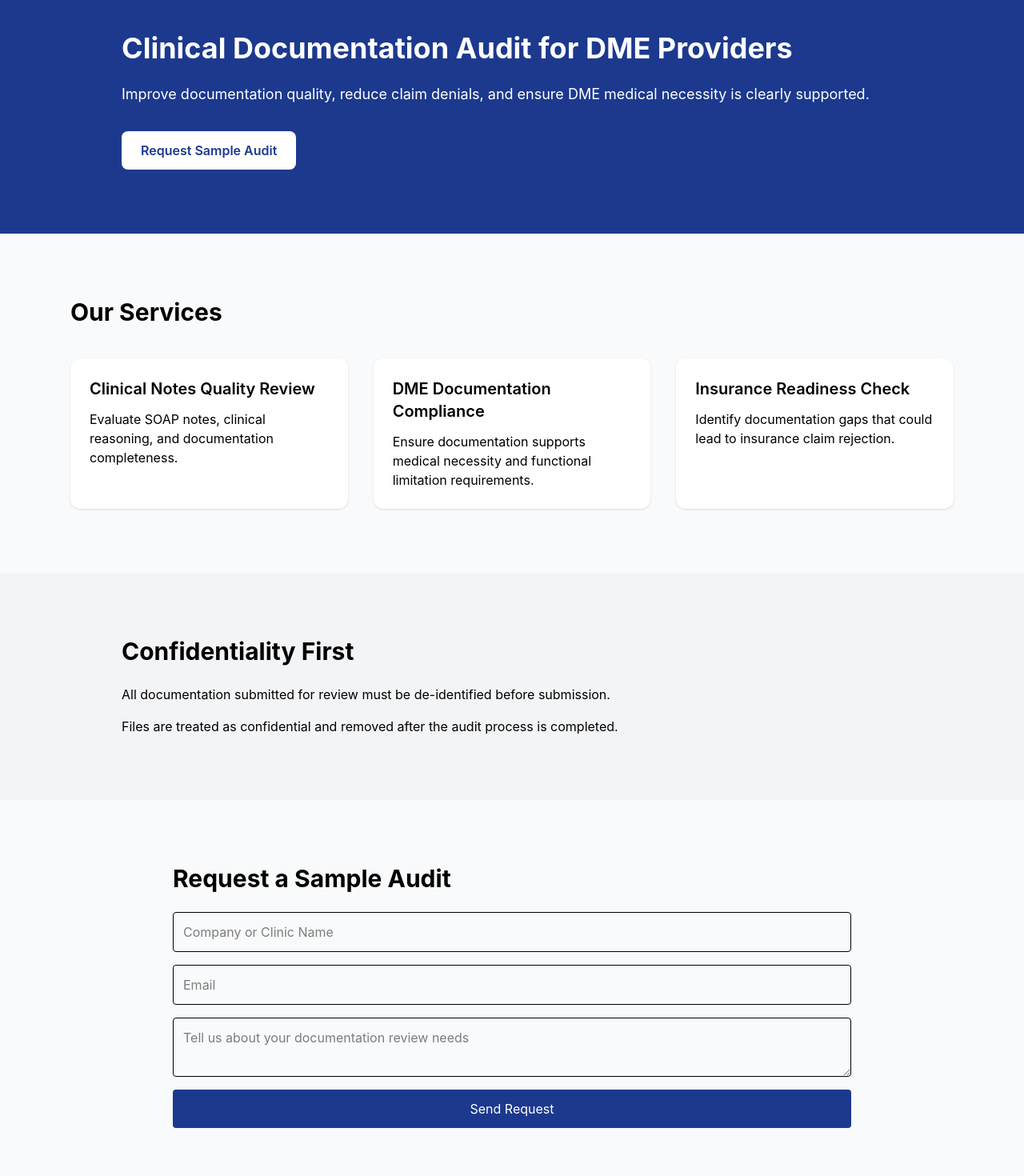
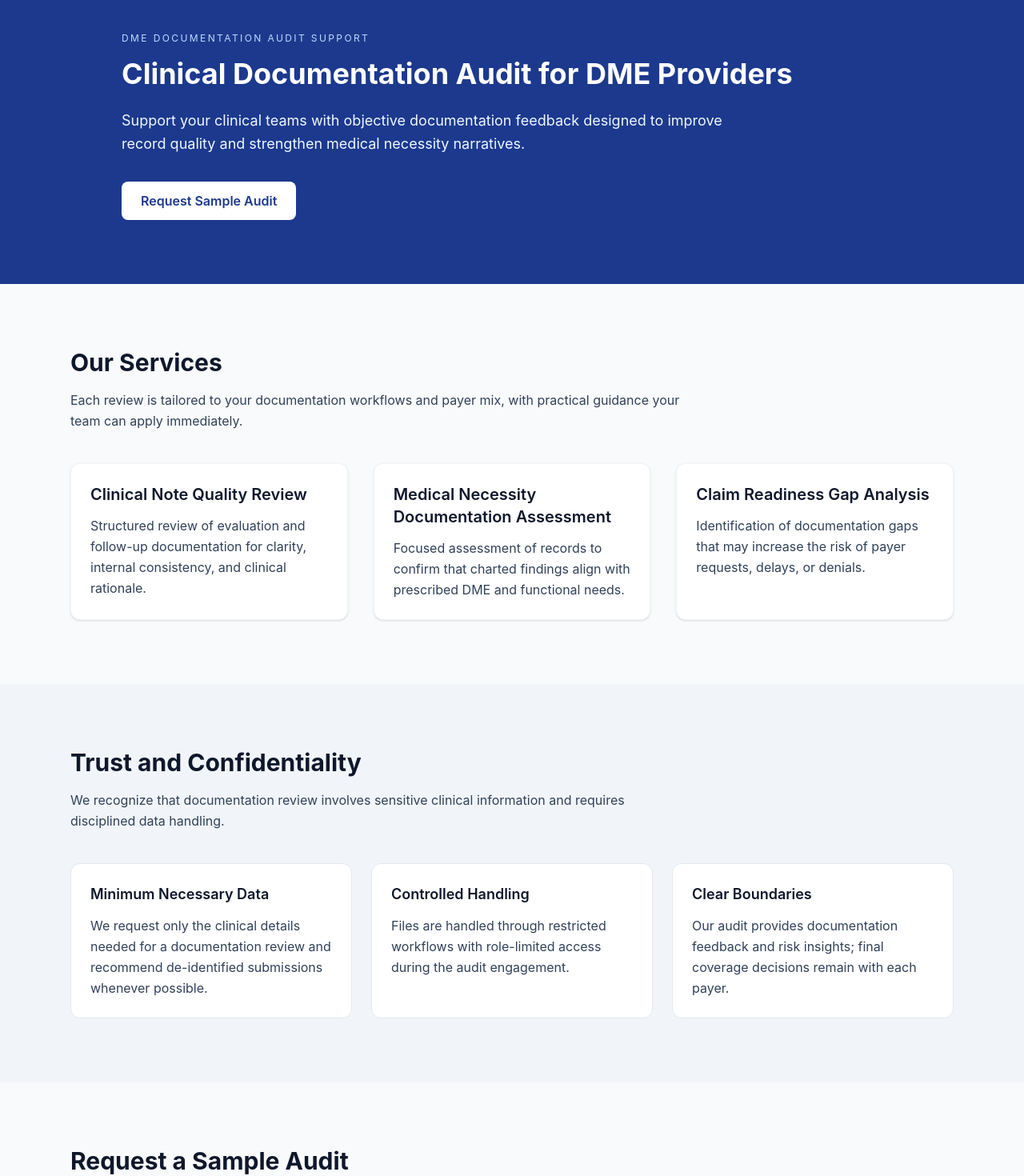
Before and after one commit to moloxanos-pixel/dme-doc-audit-site, a React (Vite) app: page / in a window 1280 px wide. Shown: the part 40-1510 px from the top of the page at 80% size. Built offline with nearby package versions, Linux system fonts and the light colour scheme.

Commit message:
Refactor homepage into reusable sections

```diff
--- a/src/App.jsx
+++ b/src/App.jsx
@@ -1,129 +1,143 @@
+const services = [
+  {
+    title: 'Clinical Note Quality Review',
+    description:
+      'Structured review of evaluation and follow-up documentation for clarity, internal consistency, and clinical rationale.',
+  },
+  {
+    title: 'Medical Necessity Documentation Assessment',
+    description:
+      'Focused assessment of records to confirm that charted findings align with prescribed DME and functional needs.',
+  },
+  {
+    title: 'Claim Readiness Gap Analysis',
+    description:
+      'Identification of documentation gaps that may increase the risk of payer requests, delays, or denials.',
+  },
+]
+
+const trustPrinciples = [
+  {
+    title: 'Minimum Necessary Data',
+    detail:
+      'We request only the clinical details needed for a documentation review and recommend de-identified submissions whenever possible.',
+  },
+  {
+    title: 'Controlled Handling',
+    detail:
+      'Files are handled through restricted workflows with role-limited access during the audit engagement.',
+  },
+  {
+    title: 'Clear Boundaries',
+    detail:
+      'Our audit provides documentation feedback and risk insights; final coverage decisions remain with each payer.',
+  },
+]
+
+function PageSection({ className = '', children }) {
+  return (
+    <section className={`py-20 ${className}`.trim()}>
+      <div className="max-w-6xl mx-auto px-6">{children}</div>
+    </section>
+  )
+}
+
+function SectionHeading({ title, description }) {
+  return (
+    <header className="mb-10 max-w-3xl">
+      <h2 className="text-3xl font-bold text-slate-900 mb-4">{title}</h2>
+      {description ? <p className="text-slate-700 leading-relaxed">{description}</p> : null}
+    </header>
+  )
+}
+
+function HeroSection() {
+  return (
+    <section className="bg-blue-900 text-white py-20">
+      <div className="max-w-5xl mx-auto px-6">
+        <p className="uppercase tracking-[0.2em] text-xs text-blue-200 mb-4">DME Documentation Audit Support</p>
+        <h1 className="text-4xl font-bold mb-6">Clinical Documentation Audit for DME Providers</h1>
+        <p className="text-lg text-blue-50 mb-8 max-w-3xl leading-relaxed">
+          Support your clinical teams with objective documentation feedback designed to improve record quality and
+          strengthen medical necessity narratives.
+        </p>
+        <button className="bg-white text-blue-900 px-6 py-3 rounded-lg font-semibold">Request Sample Audit</button>
+      </div>
+    </section>
+  )
+}
+
+function ServiceCard({ title, description }) {
+  return (
+    <article className="bg-white p-6 rounded-xl shadow-sm border border-slate-100">
+      <h3 className="text-xl font-semibold mb-3 text-slate-900">{title}</h3>
+      <p className="text-slate-700 leading-relaxed">{description}</p>
+    </article>
+  )
+}
+
+function ServicesSection() {
+  return (
+    <PageSection>
+      <SectionHeading
+        title="Our Services"
+        description="Each review is tailored to your documentation workflows and payer mix, with practical guidance your team can apply immediately."
+      />
+      <div className="grid md:grid-cols-3 gap-8">
+        {services.map((service) => (
+          <ServiceCard key={service.title} title={service.title} description={service.description} />
+        ))}
+      </div>
+    </PageSection>
+  )
+}
+
+function TrustSection() {
+  return (
+    <PageSection className="bg-slate-100">
+      <SectionHeading
+        title="Trust and Confidentiality"
+        description="We recognize that documentation review involves sensitive clinical information and requires disciplined data handling."
+      />
+      <div className="grid md:grid-cols-3 gap-6">
+        {trustPrinciples.map((principle) => (
+          <article key={principle.title} className="bg-white rounded-xl p-6 border border-slate-200">
+            <h3 className="text-lg font-semibold text-slate-900 mb-3">{principle.title}</h3>
+            <p className="text-slate-700 leading-relaxed">{principle.detail}</p>
+          </article>
+        ))}
+      </div>
+    </PageSection>
+  )
+}
+
+function ContactSection() {
+  return (
+    <PageSection>
+      <SectionHeading
+        title="Request a Sample Audit"
+        description="Share your goals, documentation volume, and timelines, and we will outline a review approach for your team."
+      />
+      <form className="grid gap-4 max-w-3xl">
+        <input type="text" placeholder="Company or Clinic Name" className="p-3 border rounded border-slate-300" />
+        <input type="email" placeholder="Work Email" className="p-3 border rounded border-slate-300" />
+        <textarea
+          placeholder="Tell us about your documentation review priorities"
+          className="p-3 border rounded border-slate-300 min-h-28"
+        />
+        <button className="bg-blue-900 text-white py-3 rounded font-medium">Send Request</button>
+      </form>
+    </PageSection>
+  )
+}
+
 export default function App() {
   return (
     <div className="min-h-screen bg-gray-50">
-
-      {/* HERO */}
-      <section className="bg-blue-900 text-white py-20">
-        <div className="max-w-5xl mx-auto px-6">
-          <h1 className="text-4xl font-bold mb-6">
-            Clinical Documentation Audit for DME Providers
-          </h1>
-
-          <p className="text-lg mb-8">
-            Improve documentation quality, reduce claim denials,
-            and ensure DME medical necessity is clearly supported.
-          </p>
-
-          <button className="bg-white text-blue-900 px-6 py-3 rounded-lg font-semibold">
-            Request Sample Audit
-          </button>
-        </div>
-      </section>
-
-      {/* SERVICES */}
-      <section className="py-20">
-        <div className="max-w-6xl mx-auto px-6">
-
-          <h2 className="text-3xl font-bold mb-10">
-            Our Services
-          </h2>
-
-          <div className="grid md:grid-cols-3 gap-8">
-
-            <div className="bg-white p-6 rounded-xl shadow">
-              <h3 className="text-xl font-semibold mb-3">
-                Clinical Notes Quality Review
-              </h3>
-
-              <p>
-                Evaluate SOAP notes, clinical reasoning,
-                and documentation completeness.
-              </p>
-            </div>
-
-            <div className="bg-white p-6 rounded-xl shadow">
-              <h3 className="text-xl font-semibold mb-3">
-                DME Documentation Compliance
-              </h3>
-
-              <p>
-                Ensure documentation supports medical necessity
-                and functional limitation requirements.
-              </p>
-            </div>
-
-            <div className="bg-white p-6 rounded-xl shadow">
-              <h3 className="text-xl font-semibold mb-3">
-                Insurance Readiness Check
-              </h3>
-
-              <p>
-                Identify documentation gaps that could lead
-                to insurance claim rejection.
-              </p>
-            </div>
-
-          </div>
-        </div>
-      </section>
-
-      {/* CONFIDENTIALITY */}
-      <section className="bg-gray-100 py-20">
-        <div className="max-w-5xl mx-auto px-6">
-
-          <h2 className="text-3xl font-bold mb-6">
-            Confidentiality First
-          </h2>
-
-          <p className="mb-4">
-            All documentation submitted for review must be
-            de-identified before submission.
-          </p>
-
-          <p>
-            Files are treated as confidential and removed after
-            the audit process is completed.
-          </p>
-
-        </div>
-      </section>
-
-      {/* CONTACT */}
-      <section className="py-20">
-        <div className="max-w-4xl mx-auto px-6">
-
-          <h2 className="text-3xl font-bold mb-6">
-            Request a Sample Audit
-          </h2>
-
-          <form className="grid gap-4">
-
-            <input
-              type="text"
-              placeholder="Company or Clinic Name"
-              className="p-3 border rounded"
-            />
-
-            <input
-              type="email"
-              placeholder="Email"
-              className="p-3 border rounded"
-            />
-
-            <textarea
-              placeholder="Tell us about your documentation review needs"
-              className="p-3 border rounded"
-            />
-
-            <button className="bg-blue-900 text-white py-3 rounded">
-              Send Request
-            </button>
-
-          </form>
-
-        </div>
-      </section>
-
+      <HeroSection />
+      <ServicesSection />
+      <TrustSection />
+      <ContactSection />
     </div>
   )
 }
```
